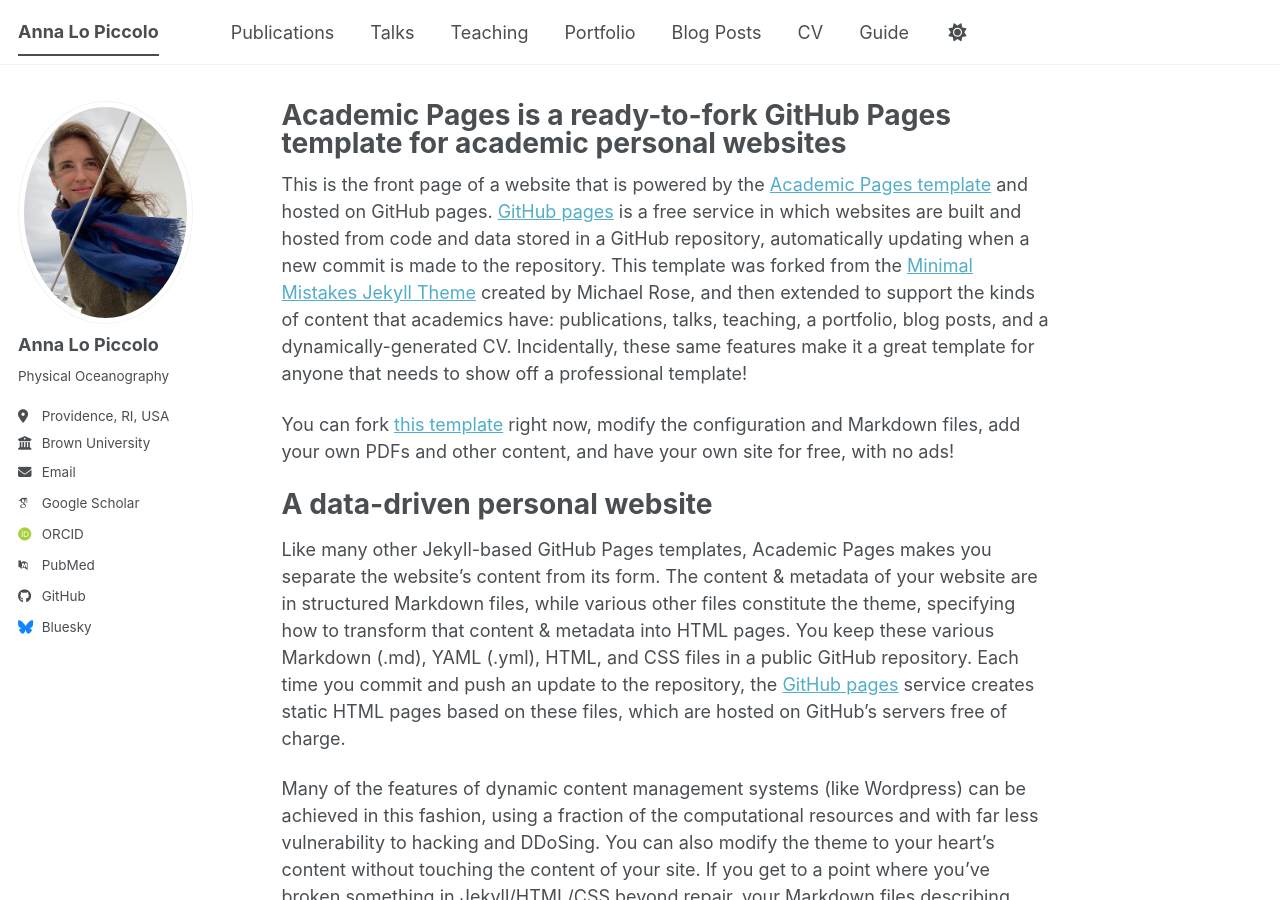
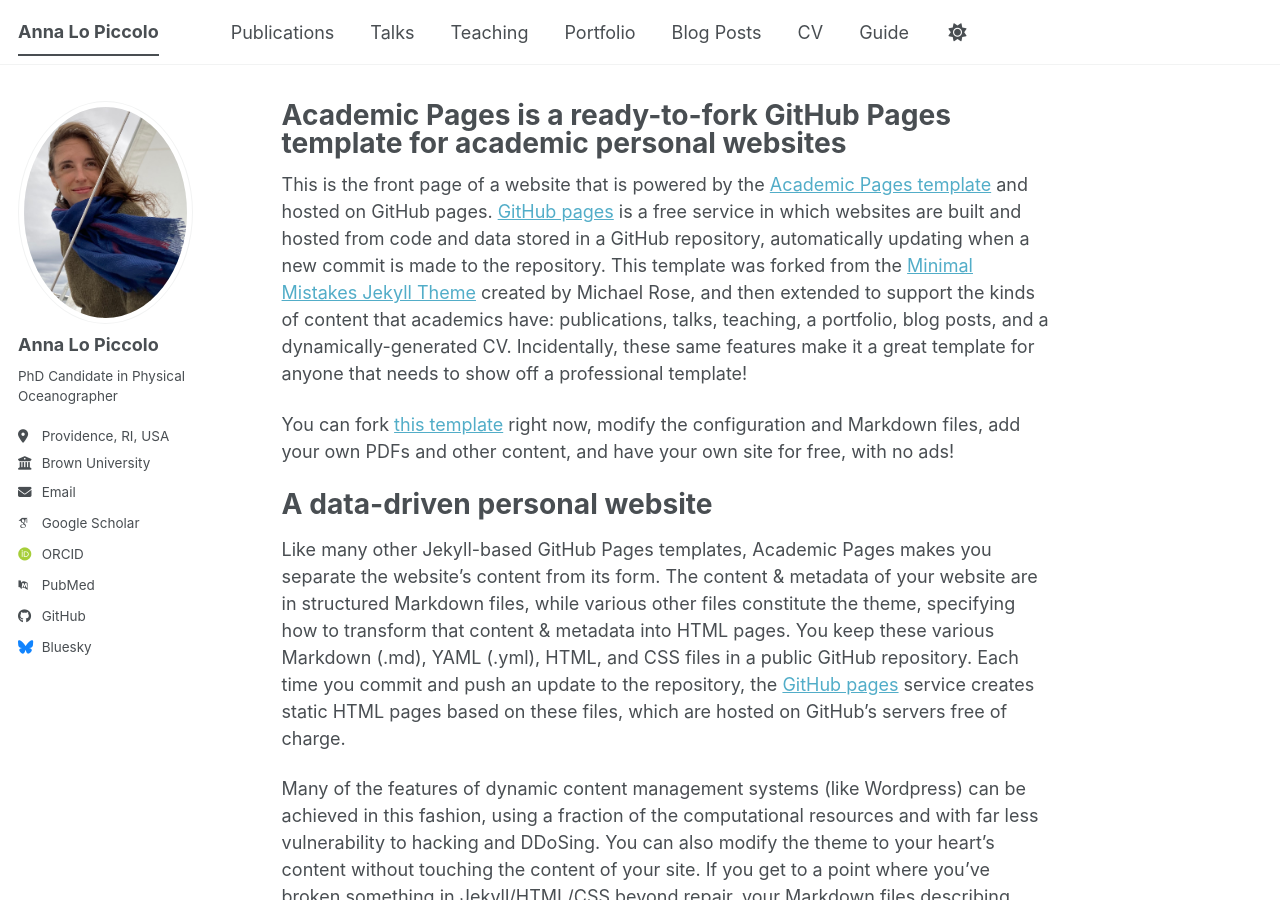
Before and after one commit to annlopiccolo/annlopiccolo.github.io, a Jekyll site: the page built from _pages/about.md, in a window 1280 px wide and 900 px high. Built offline with Jekyll 4.4.1, drawn with Linux system fonts in a browser that asks for light colours; some web fonts are replaced; a script bundle is joined from its source files by our own code; library files that are not in the unit come from our copies.

Commit message:
bio updated _config.yml

```diff
--- a/_config.yml
+++ b/_config.yml
@@ -26,7 +26,7 @@ author:
   avatar           : "IMG_photo.jpeg"
   name             : "Anna Lo Piccolo"
   pronouns         : # example: "she/her"
-  bio              : "Physical Oceanography"
+  bio              : "PhD Candidate in Physical Oceanographer"
   location         : "Providence, RI, USA"
   employer         : "Brown University"
   uri              : # URL
```
